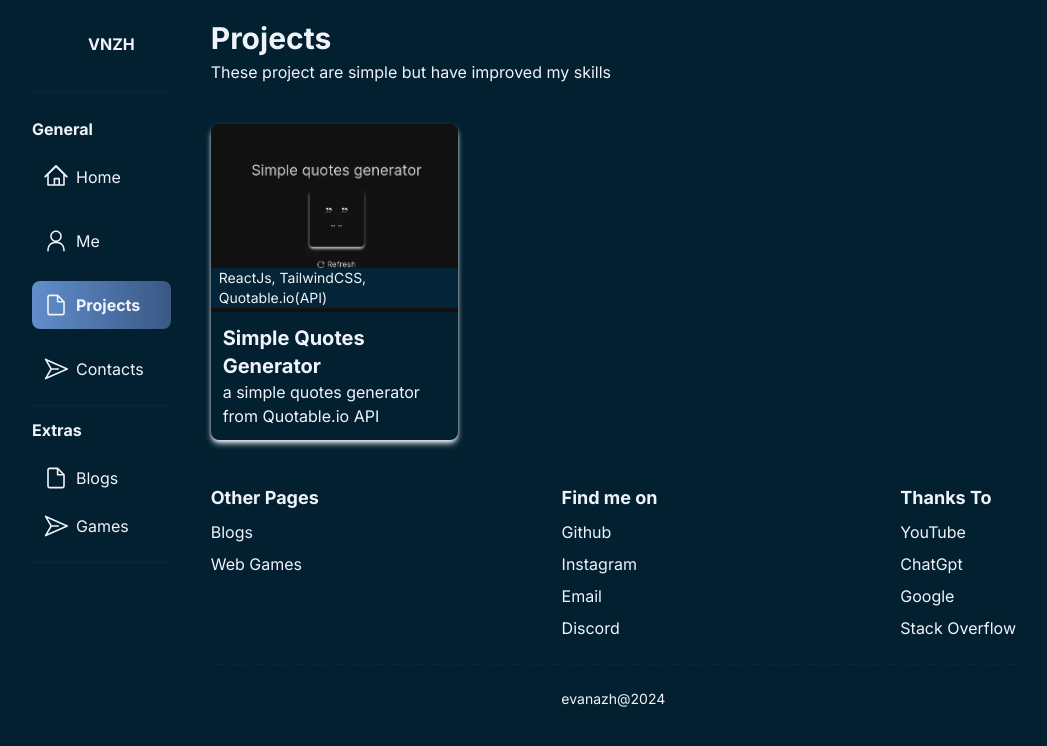
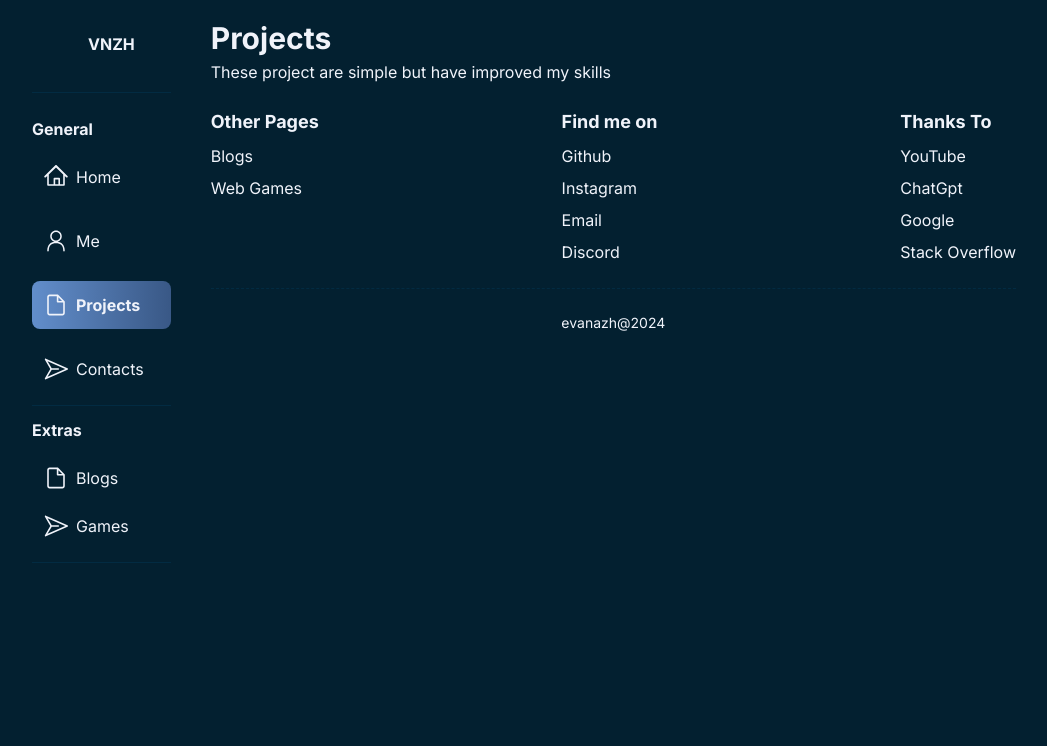
Before and after one commit to Evanazhr/Portfolio, a React (Vite) app: page /projects in a window 1280 px wide. Shown: the top 746 px of the page, without its empty margins (116-1163 px from the left). Built offline with nearby package versions, Linux system fonts and the light colour scheme.

Commit message:
change the title, hidden the projects

```diff
--- a/index.html
+++ b/index.html
@@ -2,6 +2,7 @@
 <html lang="en">
     <head>
         <meta charset="UTF-8" />
+
         <link
             rel="shortcut icon"
             href="./src/assets/favicon.ico"
--- a/package.json
+++ b/package.json
@@ -13,6 +13,7 @@
         "prettier-plugin-tailwindcss": "^0.6.1",
         "react": "^18.2.0",
         "react-dom": "^18.2.0",
+        "react-helmet": "^6.1.0",
         "react-router-dom": "^6.23.1",
         "react-type-animation": "^3.2.0",
         "react-typewriter-effect": "^1.1.0",
--- a/src/pages/Home.jsx
+++ b/src/pages/Home.jsx
@@ -4,10 +4,18 @@ import Skills from "../components/Skills"
 import Software from "../components/Software"
 import Footer from "../components/Footer"
 
+import { Helmet } from "react-helmet"
+
 export default function Home() {
     document.title = "Home | Evan Azhar Hartana"
+
     return (
         <>
+            <Helmet>
+                <meta name="Description" content="portfolio website Evan Azhar" />
+                <meta name="keywords" content="evanazh, Evan Azhar, Evan, Evan Azhar Hartana, vnzh, Evanazh, Evanzhr" />
+            </Helmet>
+
             <div className="w-full px-5 py-5 text-light-color md:py-5">
                 {/* Hero Section */}
                 <Hero />
--- a/src/pages/Project.jsx
+++ b/src/pages/Project.jsx
@@ -12,7 +12,7 @@ export default function Project() {
                 <p className="my-1">
                     These project are simple but have improved my skills
                 </p>
-                <div className="py-6">
+                <div className="py-6 hidden">
                     {/* <h2 className="font-bold text-xl">Simple Projects</h2> */}
                     <ul className="mt-3 grid gap-8 sm:grid-cols-2 md:grid-cols-3">
                         <li className="group h-auto w-auto rounded-lg bg-dark-background shadow-md shadow-light-color hover:shadow-sm hover:shadow-light-color">
```
Also changed, not shown: 1 other file (tests, documents, lock files or other folders).
